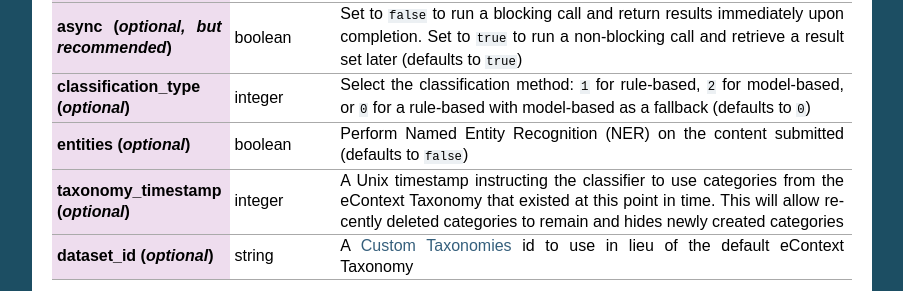
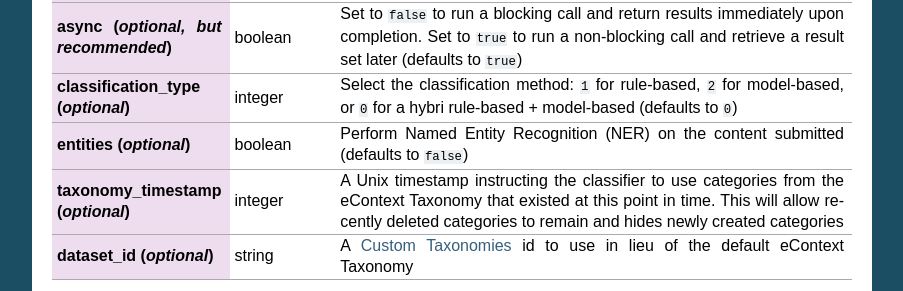
Before and after one commit to info-com/zenya-api-docs, a Sphinx documentation site: the page built from source/classify-html.rst, in a window 1280 px wide and 900 px high, scrolled down 593 px. Shown: the part 161-452 px from the top of the window, without its empty margins (198-1101 px from the left). Built offline with Sphinx 7.4.7, drawn with Linux system fonts in a browser that asks for light colours.

Commit message:
Update classify-html.rst

```diff
--- a/source/classify-html.rst
+++ b/source/classify-html.rst
@@ -32,7 +32,7 @@ Parameters
 
     "html (*required*)", "string", "HTML content to be classified."
     "async (*optional, but recommended*)", "boolean", "Set to ``false`` to run a blocking call and return results immediately upon completion. Set to ``true`` to run a non-blocking call and retrieve a result set later (defaults to ``true``)"
-    "classification_type (*optional*)", "integer", "Select the classification method: ``1`` for rule-based, ``2`` for model-based, or ``0`` for a rule-based with model-based as a fallback (defaults to ``0``)"
+    "classification_type (*optional*)", "integer", "Select the classification method: ``1`` for rule-based, ``2`` for model-based, or ``0`` for a hybri rule-based + model-based (defaults to ``0``)"
     "entities (*optional*)", "boolean", "Perform Named Entity Recognition (NER) on the content submitted (defaults to ``false``)"
     "taxonomy_timestamp (*optional*)", "integer", "A Unix timestamp instructing the classifier to use categories from the eContext Taxonomy that existed at this point in time.  This will allow recently deleted categories to remain and hides newly created categories"
     "dataset_id (*optional*)", "string", "A :ref:`custom-taxonomies` id to use in lieu of the default eContext Taxonomy"
```
